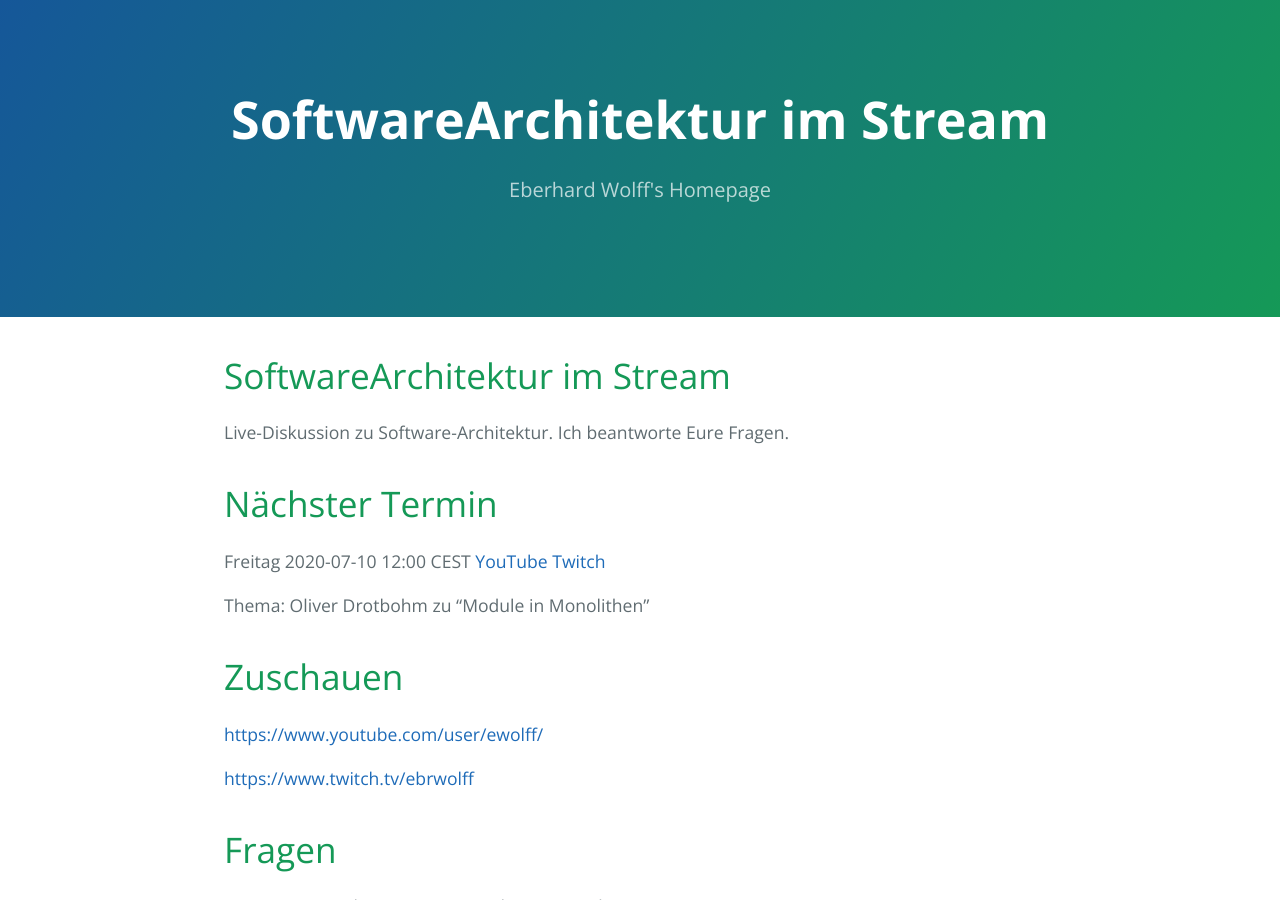
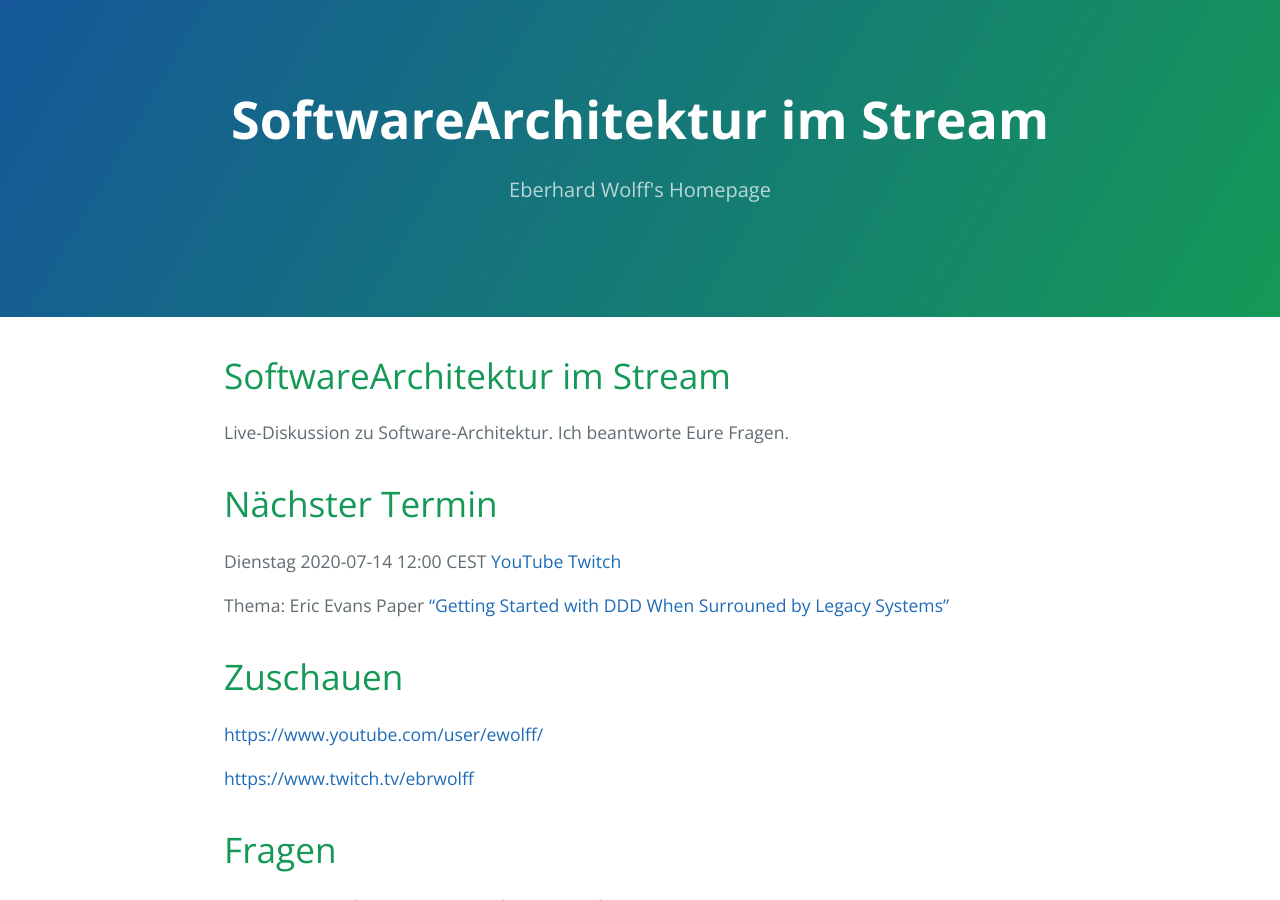
Before and after one commit to ewolff/ewolff.com, a Jekyll site: the page built from softwarearchitektur-im-stream.md, in a window 1280 px wide and 900 px high. Built offline with Jekyll 4.4.1, drawn with Linux system fonts in a browser that asks for light colours; our own code applies the rules of GitHub Pages for plain Markdown files.

Commit message:
Neuer Stream

```diff
--- a/softwarearchitektur-im-stream.md
+++ b/softwarearchitektur-im-stream.md
@@ -9,9 +9,9 @@ Fragen.
 
 # Nächster Termin
 
-Freitag 2020-07-10 12:00 CEST [YouTube](https://www.youtube.com/user/ewolff/) [Twitch](https://www.twitch.tv/ebrwolff)
+Dienstag 2020-07-14 12:00 CEST [YouTube](https://www.youtube.com/user/ewolff/) [Twitch](https://www.twitch.tv/ebrwolff)
 
-Thema: Oliver Drotbohm zu "Module in Monolithen"
+Thema: Eric Evans Paper ["Getting Started with DDD When Surrouned by Legacy Systems"](https://domainlanguage.com/wp-content/uploads/2016/04/GettingStartedWithDDDWhenSurroundedByLegacySystemsV1.pdf)
 
 # Zuschauen
 
```
